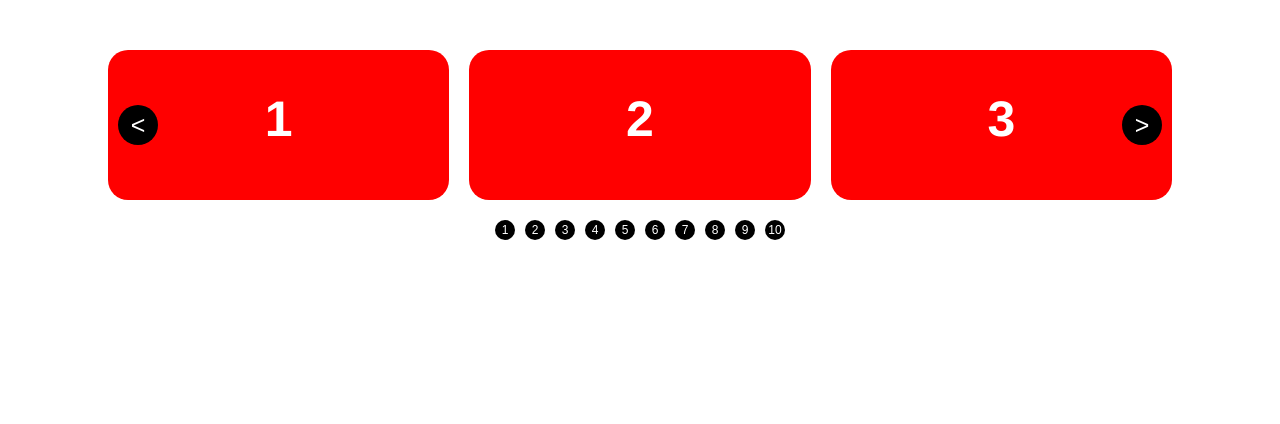
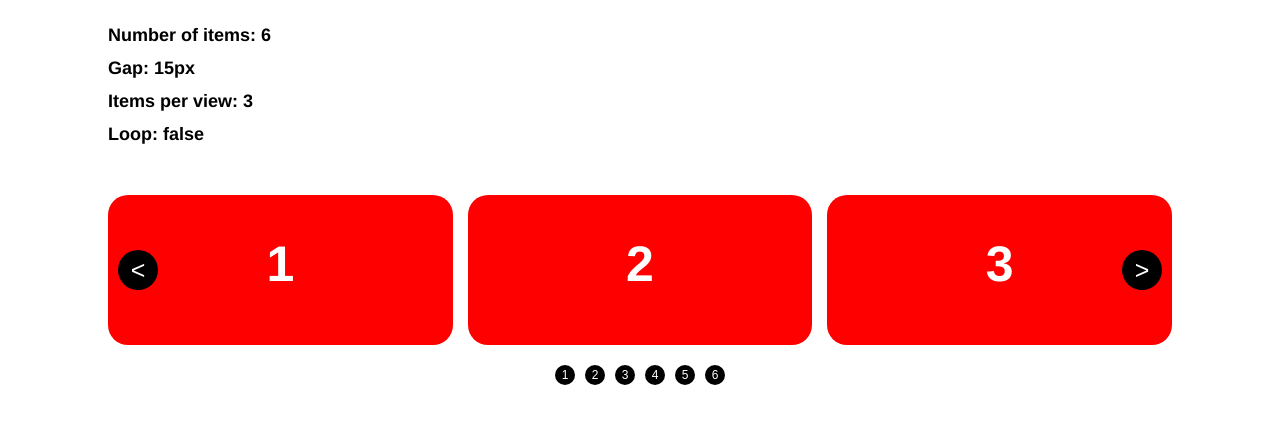
Before and after one commit to sasaafanasienka/Carousel, a React app: page / in a window 1280 px wide. Shown: the top 424 px of the page. Built offline with nearby package versions, Linux system fonts and the light colour scheme.

Commit message:
readme edited and added randomly generated settings

```diff
--- a/src/components/App.css
+++ b/src/components/App.css
@@ -15,8 +15,12 @@
     width: 0;
   }
 
-.inputs {
-    display: flex;
-    flex-direction: column;
-    margin-bottom: 50px;
+.text {
+    font-family: Helvetica;
+    font-weight: bold;
+    font-size: 18px;
 }
+
+.text:first-of-type {
+    margin-top: 25px;
+}
--- a/src/components/App.js
+++ b/src/components/App.js
@@ -15,13 +15,28 @@ function App() {
         return contentArr
     }
 
+    function getRandom(min, max) {
+        return Math.floor(min + Math.random() * Math.floor(max + 1 - min));
+    }
+
+    const[state, setState] = useState({
+        content: getRandom(3,10),
+        gap: getRandom(0,4) * 5,
+        itemsOnScreen: getRandom(3,5),
+        loop: getRandom(0,1) === 0 ? true : false
+    })
+
     return (
         <div className='App'>
+            <h1 className='text'>Number of items: {state.content}</h1>
+            <h1 className='text'>Gap: {state.gap}px</h1>
+            <h1 className='text'>Items per view: {state.itemsOnScreen}</h1>
+            <h1 className='text'>Loop: {state.loop.toString()}</h1>
             <Carousel
-                content={makeContentArr(10)}
-                gap={20}
-                itemsOnScreen={3}
-                loop={true}
+                content={makeContentArr(state.content)}
+                gap={state.gap}
+                itemsOnScreen={state.itemsOnScreen}
+                loop={state.loop}
             />
         </div>
     );
```
Also changed, not shown: 1 other file (tests, documents, lock files or other folders).
